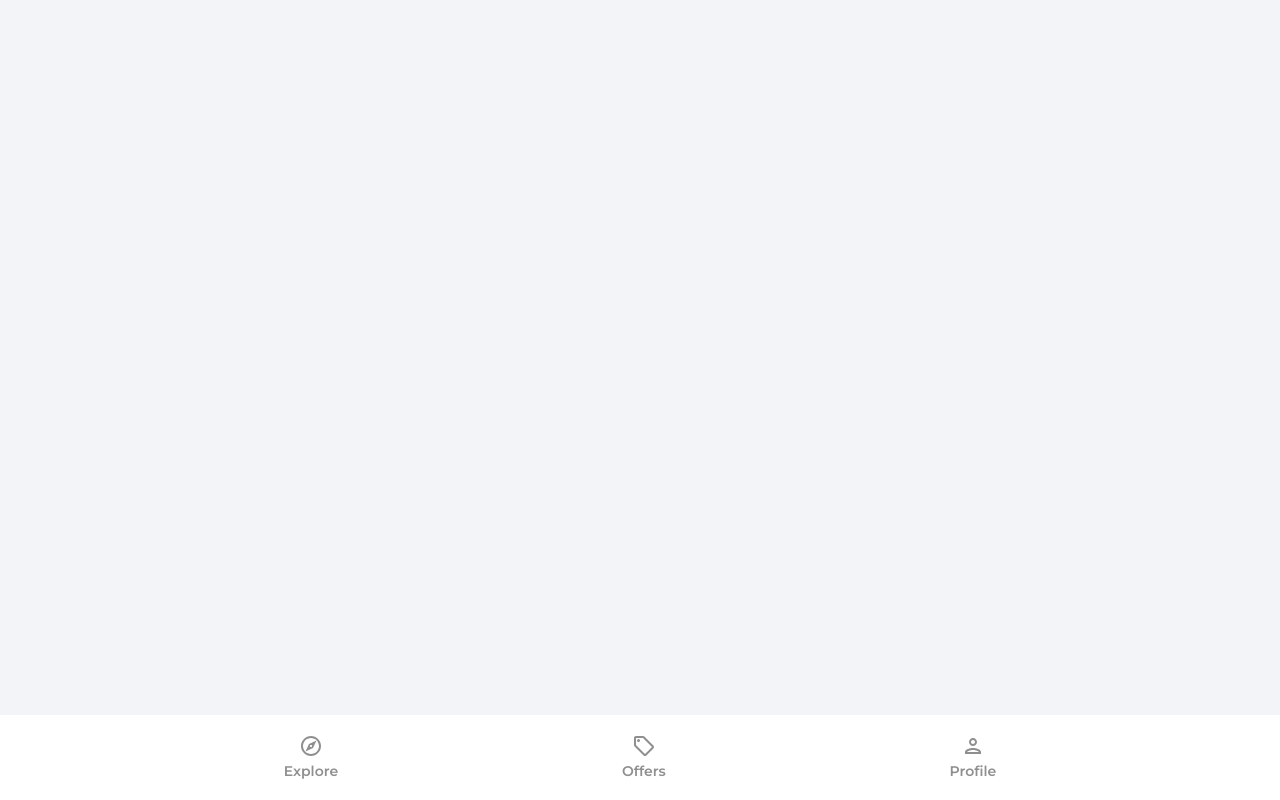
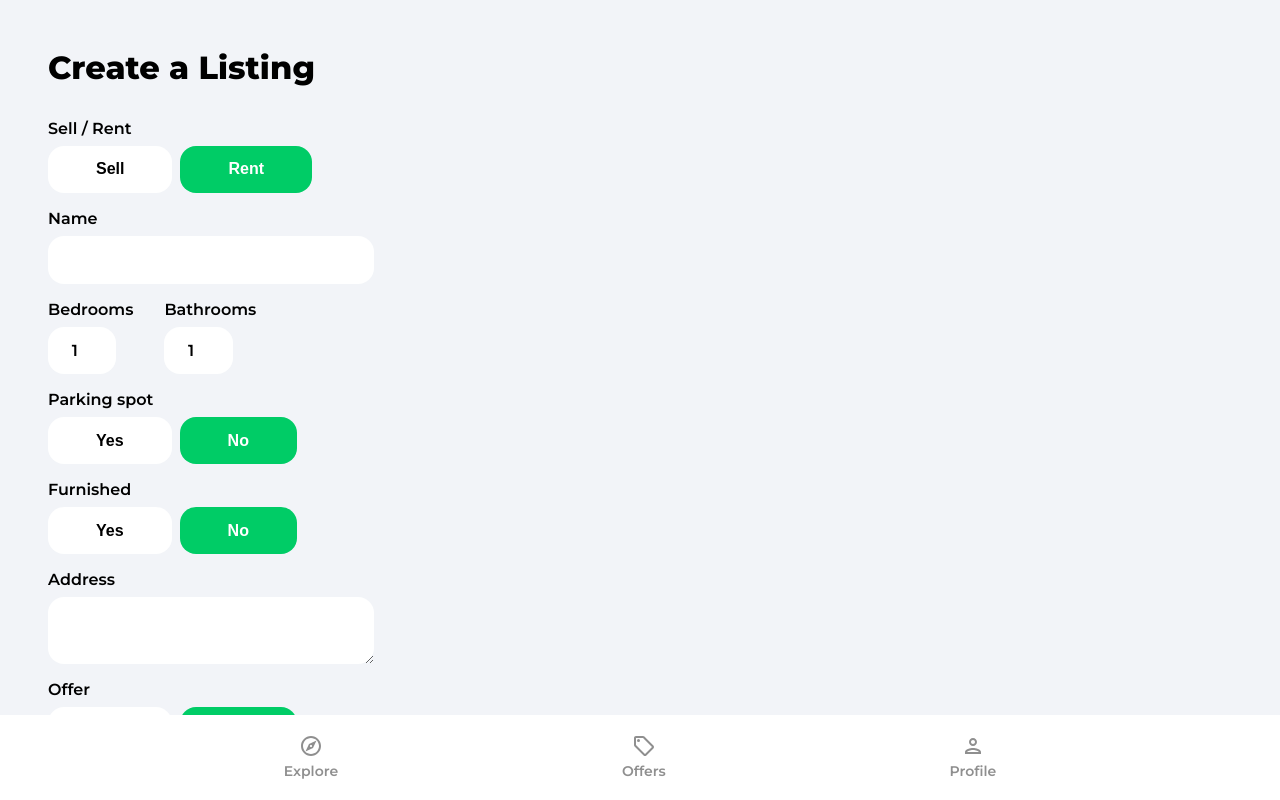
Before and after one commit to LucianSoto/House-Marketplace, a React (Create React App) app in the folder house-marketplace/: page /create-listing in a window 1280 px wide. Shown: the top 800 px of the page. Built offline with nearby package versions, Linux system fonts and the light colour scheme; no server answers; sample sign-in values are in the browser's storage.

Commit message:
Create Listing Form Component

```diff
--- a/house-marketplace/src/App.jsx
+++ b/house-marketplace/src/App.jsx
@@ -10,6 +10,7 @@
 import { ToastContainer } from 'react-toastify'
 import 'react-toastify/dist/ReactToastify.css';
 import PrivateRoute from './components/PrivateRoute'
+import CreateListing from './pages/CreateListing'
 
 
 function App() {
@@ -26,6 +27,7 @@
           <Route path='/sign-in' element={<SignIn />} />
           <Route path='/sign-up' element={<SignUp />} />
           <Route path='/forgot-password' element={<ForgotPassword autoClose={3000} />} />
+          <Route path='/create-listing' element={<CreateListing />} />
         </Routes>
         <Navbar/>
       </Router>
--- /dev/null
+++ b/house-marketplace/src/pages/CreateListing.jsx
@@ -0,0 +1,324 @@
+import { useState, useEffect, useRef } from 'react'
+import { getAuth, onAuthStateChanged } from 'firebase/auth'
+import { useNavigate } from 'react-router-dom'
+import Spinner from '../components/Spinner'
+
+const CreateListing = () => {
+  const [loading, setLoading] = useState(false)
+  const [geolocationEnabled, setGeolocationEnabled] = useState(true)
+  const [formData, setFormData] = useState({
+    type: 'rent',
+    name: '',
+    bedrooms: 1,
+    bathrooms: 1,
+    parking: false,
+    furnished: false,
+    address: '',
+    offer: false,
+    regularPrice: 0,
+    discountedPrice: 0,
+    images: {},
+    latitude: 0,
+    longitude: 0,
+  })
+
+  const {type,name,bedrooms,bathrooms,parking,furnished,address,offer,regularPrice,discountedPrice,images,latitude,longitude} = formData
+
+  const auth = getAuth()
+  const navigate = useNavigate()
+  const isMounted = useRef(true)
+
+  useEffect (()=> {
+    if(isMounted){
+      onAuthStateChanged(auth, (user) => {
+        if(user) {
+          setFormData({...formData, useRef: user.uid})
+        } else {
+          navigate('/sign-in')
+        }
+      })
+    }
+
+    return ()=> {
+      isMounted.current = false
+    }
+    // eslint-disable-next-line react-hooks/exhaustive-deps
+  }, [isMounted])
+
+  if(loading) {
+    return <Spinner />
+  }
+
+  const onMutate = (e) => {
+    let boolean = null
+
+    //For Booleans
+    if(e.target.value == 'true') {
+      boolean = true
+    }
+    if(e.target.value == 'false') {
+      boolean = false
+    }
+
+    //Files
+    if(e.target.files) {
+      setFormData((prevState) => ({
+        ...prevState,
+        images: e.target.files
+      }))
+    }
+
+    //Text/Booleans/Numbers
+    if(!e.target.files){
+      setFormData((prevState) => ({
+        ...prevState,
+        [e.target.id]: boolean ?? e.target.value,
+      }))
+    }
+  }
+
+  const onSubmit = (e) => {
+    e.preventDefault()
+    console.log(formData)
+  }
+
+  return (
+    <div className='profile'>
+      <header>
+        <p className="pageHeader">Create a Listing</p>
+      </header>
+
+      <main>
+        <form onSubmit={onSubmit}>
+          <label htmlFor="" className="formLabel">Sell / Rent</label>
+          <div className="formButtons">
+            <button
+              type='button'
+              className={type === 'sale' ? 'formButtonActive' : 'formButton'}
+              id='type'
+              value='sale'
+              onClick={onMutate}
+            >
+              Sell
+            </button>
+              <button
+              type='button'
+              className={type === 'rent' ? 'formButtonActive' : 'formButton'}
+              id='type'
+              value='rent'
+              onClick={onMutate}
+            >
+              Rent
+            </button>
+          </div>
+
+          <label className='formLabel'>Name</label>
+          <input
+            className='formInputName'
+            type='text'
+            id='name'
+            value={name}
+            onChange={onMutate}
+            maxLength='32'
+            minLength='10'
+            required
+          />
+
+<div className='formRooms flex'>
+            <div>
+              <label className='formLabel'>Bedrooms</label>
+              <input
+                className='formInputSmall'
+                type='number'
+                id='bedrooms'
+                value={bedrooms}
+                onChange={onMutate}
+                min='1'
+                max='50'
+                required
+              />
+            </div>
+            <div>
+              <label className='formLabel'>Bathrooms</label>
+              <input
+                className='formInputSmall'
+                type='number'
+                id='bathrooms'
+                value={bathrooms}
+                onChange={onMutate}
+                min='1'
+                max='50'
+                required
+              />
+            </div>
+          </div>
+
+          <label className='formLabel'>Parking spot</label>
+          <div className='formButtons'>
+            <button
+              className={parking ? 'formButtonActive' : 'formButton'}
+              type='button'
+              id='parking'
+              value={true}
+              onClick={onMutate}
+              min='1'
+              max='50'
+            >
+              Yes
+            </button>
+            <button
+              className={
+                !parking && parking !== null ? 'formButtonActive' : 'formButton'
+              }
+              type='button'
+              id='parking'
+              value={false}
+              onClick={onMutate}
+            >
+              No
+            </button>
+          </div>
+
+          <label className='formLabel'>Furnished</label>
+          <div className='formButtons'>
+            <button
+              className={furnished ? 'formButtonActive' : 'formButton'}
+              type='button'
+              id='furnished'
+              value={true}
+              onClick={onMutate}
+            >
+              Yes
+            </button>
+            <button
+              className={
+                !furnished && furnished !== null
+                  ? 'formButtonActive'
+                  : 'formButton'
+              }
+              type='button'
+              id='furnished'
+              value={false}
+              onClick={onMutate}
+            >
+              No
+            </button>
+          </div>
+
+          <label className='formLabel'>Address</label>
+          <textarea
+            className='formInputAddress'
+            type='text'
+            id='address'
+            value={address}
+            onChange={onMutate}
+            required
+          />
+
+          {!geolocationEnabled && (
+            <div className='formLatLng flex'>
+              <div>
+                <label className='formLabel'>Latitude</label>
+                <input
+                  className='formInputSmall'
+                  type='number'
+                  id='latitude'
+                  value={latitude}
+                  onChange={onMutate}
+                  required
+                />
+              </div>
+              <div>
+                <label className='formLabel'>Longitude</label>
+                <input
+                  className='formInputSmall'
+                  type='number'
+                  id='longitude'
+                  value={longitude}
+                  onChange={onMutate}
+                  required
+                />
+              </div>
+            </div>
+          )}
+
+          <label className='formLabel'>Offer</label>
+          <div className='formButtons'>
+            <button
+              className={offer ? 'formButtonActive' : 'formButton'}
+              type='button'
+              id='offer'
+              value={true}
+              onClick={onMutate}
+            >
+              Yes
+            </button>
+            <button
+              className={
+                !offer && offer !== null ? 'formButtonActive' : 'formButton'
+              }
+              type='button'
+              id='offer'
+              value={false}
+              onClick={onMutate}
+            >
+              No
+            </button>
+          </div>
+
+          <label className='formLabel'>Regular Price</label>
+          <div className='formPriceDiv'>
+            <input
+              className='formInputSmall'
+              type='number'
+              id='regularPrice'
+              value={regularPrice}
+              onChange={onMutate}
+              min='50'
+              max='750000000'
+              required
+            />
+            {type === 'rent' && <p className='formPriceText'>$ / Month</p>}
+          </div>
+
+          {offer && (
+            <>
+              <label className='formLabel'>Discounted Price</label>
+              <input
+                className='formInputSmall'
+                type='number'
+                id='discountedPrice'
+                value={discountedPrice}
+                onChange={onMutate}
+                min='50'
+                max='750000000'
+                required={offer}
+              />
+            </>
+          )}
+
+          <label className='formLabel'>Images</label>
+          <p className='imagesInfo'>
+            The first image will be the cover (max 6).
+          </p>
+          <input
+            className='formInputFile'
+            type='file'
+            id='images'
+            onChange={onMutate}
+            max='6'
+            accept='.jpg,.png,.jpeg'
+            multiple
+            required
+          />
+
+          <button type='submit' className='primaryButton createListingButton'>
+            Create Listing
+          </button>
+        </form>
+      </main>
+    </div>
+  )
+}
+
+export default CreateListing
--- a/house-marketplace/src/pages/Profile.jsx
+++ b/house-marketplace/src/pages/Profile.jsx
@@ -1,10 +1,12 @@
 import React from 'react'
 import { getAuth, updateProfile } from 'firebase/auth'
 import { useState } from 'react'
-import { useNavigate } from 'react-router-dom'
+import { useNavigate, Link } from 'react-router-dom'
 import { updateDoc, doc } from 'firebase/firestore'
 import { db } from '../firebase.config'
 import { toast } from 'react-toastify'
+import arrowRight from '../assets/svg/keyboardArrowRightIcon.svg'
+import homeIcon from '../assets/svg/homeIcon.svg'
 
 function Profile() {
   const auth = getAuth()
@@ -84,6 +86,12 @@
               onChange={onChange}
             />
           </form>
+
+          <Link to='/create-listing' className='createListing'>
+            <img src="homeIcon" alt="home" />
+            <p>Sell or rent your home</p>
+            <img src={arrowRight} alt="arrow right" />
+          </Link>
         </div>
       </main>
     </div>
```
Also changed, not shown: house-marketplace/src/index.css (line endings or trailing spaces).
